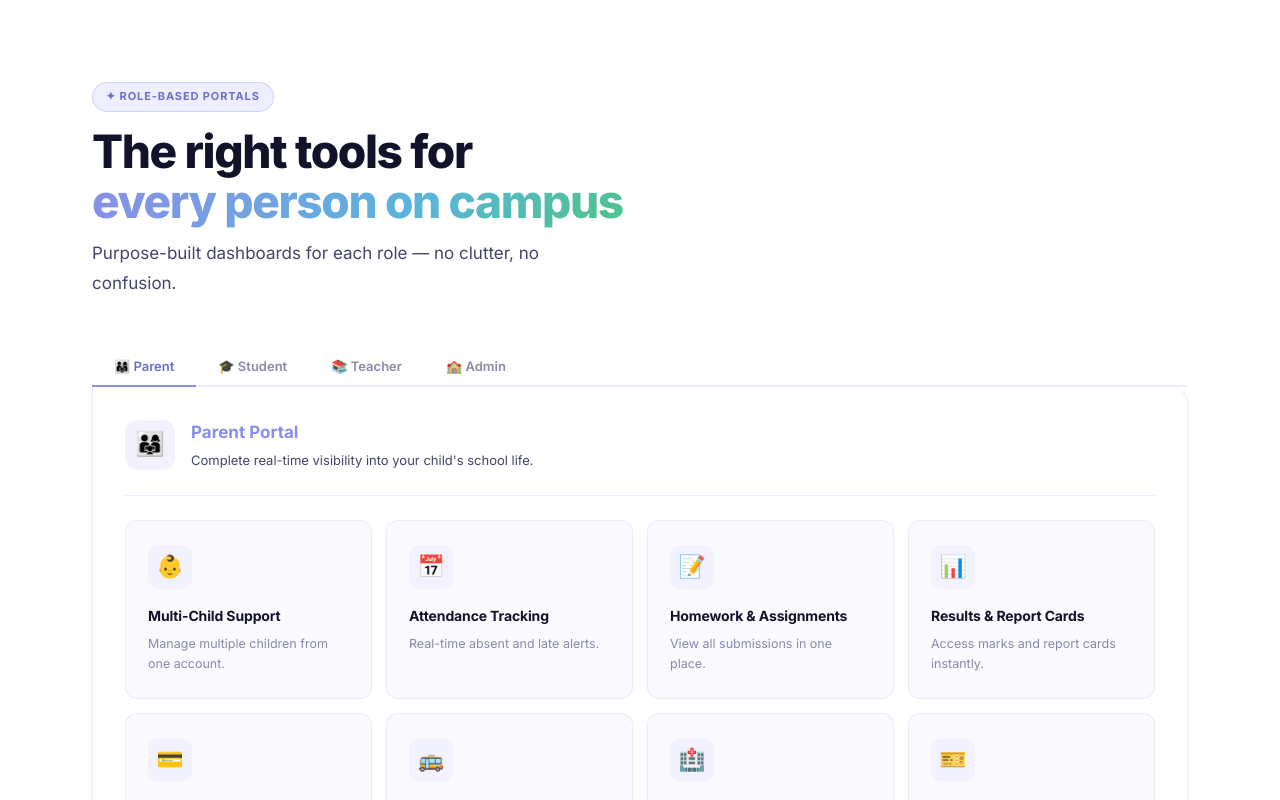
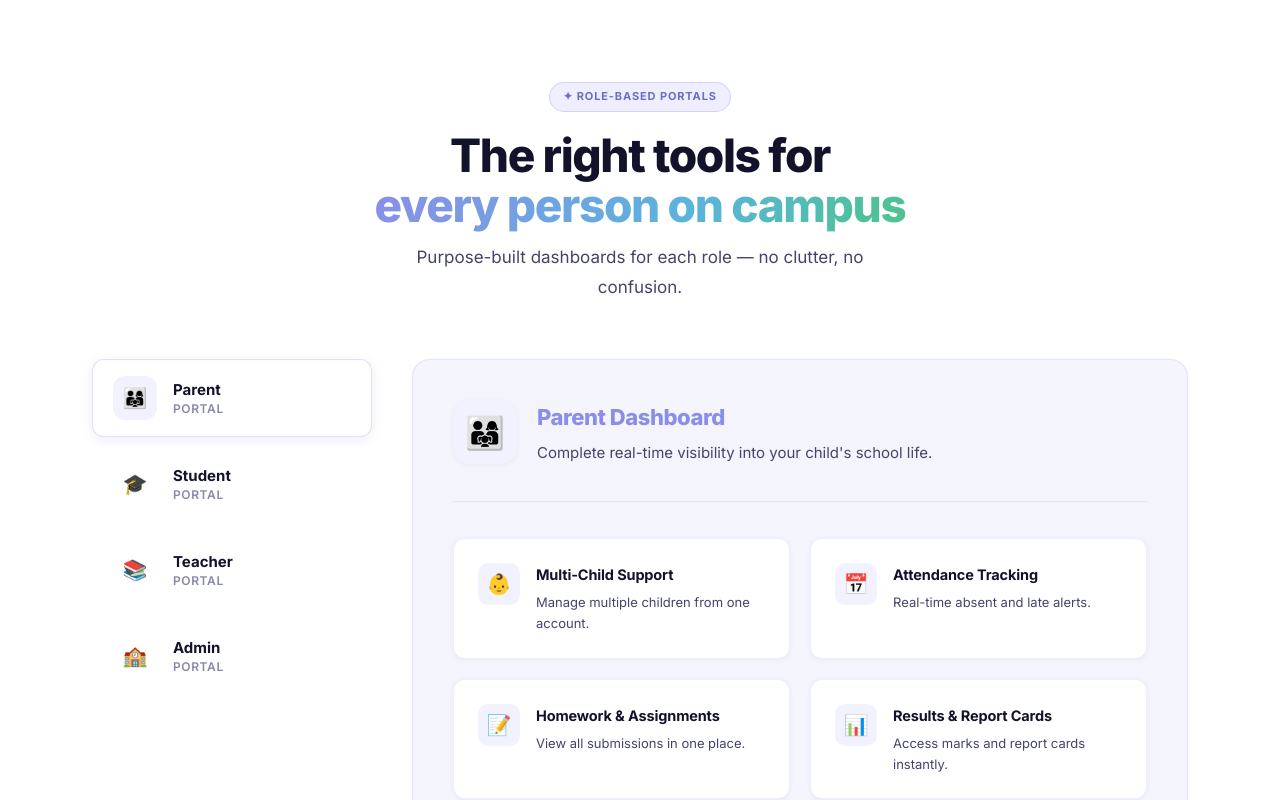
Before and after one commit to Madhavan-012004/ERP-Application-, a Next.js app in the folder campusos-website/: page / in a window 1280 px wide. Shown: the part 2900-3700 px from the top of the page. Built offline with nearby package versions, Linux system fonts and the light colour scheme.

Commit message:
Redesign Portals section with a professional vertical sidebar layout and 2-column feature cards

```diff
--- a/campusos-website/app/globals.css
+++ b/campusos-website/app/globals.css
@@ -236,45 +236,58 @@ ul, ol { list-style: none; }
   border-radius: var(--pill);
 }
 
-/* ─── Portals / tabs ─── */
-.ptabs { display: flex; gap: 0; border-bottom: 2px solid var(--border); margin-bottom: 0; }
-.ptab {
-  padding: 11px 22px; font-size: 13px; font-weight: 600; color: var(--ink-3);
-  background: transparent; border: none; border-bottom: 2px solid transparent;
-  margin-bottom: -2px; transition: all .2s; cursor: pointer;
-  display: flex; align-items: center; gap: 7px;
+/* ─── Portals Redesign ─── */
+.portal-container { display: flex; gap: 40px; align-items: flex-start; }
+.portal-sidebar { width: 280px; flex-shrink: 0; display: flex; flex-direction: column; gap: 8px; }
+.portal-tab {
+  display: flex; align-items: center; gap: 16px;
+  padding: 16px 20px; border-radius: var(--r-sm);
+  background: transparent; border: 1.5px solid transparent;
+  transition: all .25s; text-align: left; cursor: pointer;
 }
-.ptab:hover { color: var(--ink-2); }
-.ptab.on { color: var(--c-violet-d); border-bottom-color: var(--c-violet); }
+.portal-tab:hover { background: var(--bg-alt); }
+.portal-tab.active { background: var(--white); border-color: var(--border-med); box-shadow: var(--shadow-sm); }
+.ptab-icon {
+  width: 44px; height: 44px; border-radius: 12px;
+  display: flex; align-items: center; justify-content: center;
+  font-size: 20px; transition: all .25s;
+}
+.ptab-title { font-size: 15px; font-weight: 700; color: var(--ink-1); margin-bottom: 2px; }
+.ptab-sub { font-size: 12px; font-weight: 600; color: var(--ink-3); text-transform: uppercase; letter-spacing: .05em; }
 
-.ppanel {
-  background: var(--white); border: 1.5px solid var(--border);
-  border-top: none; border-radius: 0 var(--r) var(--r) var(--r);
-  padding: 32px; box-shadow: var(--shadow-xs);
+.portal-content {
+  flex: 1; background: var(--bg-alt);
+  border-radius: var(--r); border: 1.5px solid var(--border);
+  padding: 40px; box-shadow: var(--shadow-xs);
 }
-.ppanel-hd {
-  display: flex; align-items: center; gap: 16px;
-  padding-bottom: 24px; margin-bottom: 24px;
+.portal-header {
+  display: flex; align-items: center; gap: 20px;
+  margin-bottom: 36px; padding-bottom: 36px;
   border-bottom: 1px solid var(--border);
 }
-.pavatar { width: 50px; height: 50px; border-radius: 13px; display: flex; align-items: center; justify-content: center; font-size: 24px; }
-.ptitle { font-size: 17px; font-weight: 700; margin-bottom: 4px; }
-.pdesc  { font-size: 13px; color: var(--ink-2); }
-.pgrid  { display: grid; grid-template-columns: repeat(4,1fr); gap: 14px; }
-.pfeat  {
-  padding: 24px 22px; border-radius: var(--r-sm);
-  border: 1px solid var(--border); background: var(--bg);
-  box-shadow: none;
-  transition: all .25s; display: flex; flex-direction: column;
+.ph-avatar {
+  width: 64px; height: 64px; border-radius: 16px;
+  display: flex; align-items: center; justify-content: center;
+  font-size: 32px; box-shadow: var(--shadow-xs); background: var(--white);
 }
-.pfeat:hover { border-color: var(--border-med); background: var(--white); box-shadow: var(--shadow-md); transform: translateY(-3px); }
-.pfeat-icon {
-  font-size: 22px; width: 44px; height: 44px; border-radius: 11px;
+.ph-title { font-size: 22px; font-weight: 800; letter-spacing: -.02em; margin-bottom: 6px; }
+.ph-desc { font-size: 15px; color: var(--ink-2); line-height: 1.6; }
+
+.portal-grid { display: grid; grid-template-columns: 1fr 1fr; gap: 20px; }
+.pf-card {
+  display: flex; align-items: flex-start; gap: 16px;
+  background: var(--white); border: 1.5px solid var(--border);
+  padding: 24px; border-radius: var(--r-sm);
+  box-shadow: var(--shadow-xs); transition: all .25s;
+}
+.pf-card:hover { transform: translateY(-3px); box-shadow: var(--shadow-md); border-color: var(--border-med); }
+.pf-icon {
+  width: 42px; height: 42px; border-radius: 10px;
   display: flex; align-items: center; justify-content: center;
-  margin-bottom: 16px; flex-shrink: 0;
+  font-size: 20px; flex-shrink: 0;
 }
-.pfeat-t { font-size: 14px; font-weight: 700; color: var(--ink-1); margin-bottom: 7px; letter-spacing: -.01em; }
-.pfeat-d { font-size: 12.5px; color: var(--ink-3); line-height: 1.6; }
+.pf-title { font-size: 14.5px; font-weight: 700; color: var(--ink-1); margin-bottom: 6px; letter-spacing: -.01em; }
+.pf-desc { font-size: 13px; color: var(--ink-2); line-height: 1.6; }
 
 /* ─── Smart modules ─── */
 .mods-grid { display: grid; grid-template-columns: repeat(5,1fr); gap: 14px; }
@@ -455,7 +468,9 @@ ul, ol { list-style: none; }
   .hero-cards { display: none; }
   .about-grid { grid-template-columns: 1fr; gap: 40px; }
   .services-grid { grid-template-columns: 1fr; }
-  .pgrid { grid-template-columns: repeat(2,1fr); }
+  .portal-container { flex-direction: column; }
+  .portal-sidebar { width: 100%; flex-direction: row; flex-wrap: wrap; }
+  .portal-tab { flex: 1; min-width: 200px; }
   .mods-grid { grid-template-columns: repeat(3,1fr); }
   .ai-grid { grid-template-columns: repeat(2,1fr); }
   .ben-grid { grid-template-columns: repeat(2,1fr); }
@@ -470,7 +485,8 @@ ul, ol { list-style: none; }
   .mods-grid { grid-template-columns: repeat(2,1fr); }
   .ai-grid { grid-template-columns: 1fr; }
   .ben-grid { grid-template-columns: 1fr; }
-  .pgrid { grid-template-columns: 1fr; }
+  .portal-grid { grid-template-columns: 1fr; }
+  .portal-content { padding: 24px; }
   .why-grid { grid-template-columns: 1fr; }
   .mission { padding: 48px 28px; }
   .cta-box { padding: 48px 28px; }
--- a/campusos-website/app/page.tsx
+++ b/campusos-website/app/page.tsx
@@ -226,34 +226,53 @@ function Portals() {
   return (
     <section className="sec" style={{background:"var(--white)"}} id="features">
       <div className="w">
-        <div style={{marginBottom:48}}>
-          <div className="tag">✦ Role-Based Portals</div>
-          <h2 className="h2" style={{marginTop:14,marginBottom:12}}>The right tools for<br/><span className="gt">every person on campus</span></h2>
-          <p className="lead">Purpose-built dashboards for each role — no clutter, no confusion.</p>
+        <div style={{textAlign:"center",marginBottom:56}}>
+          <div className="tag" style={{marginBottom:18}}>✦ Role-Based Portals</div>
+          <h2 className="h2" style={{marginBottom:12}}>The right tools for<br/><span className="gt">every person on campus</span></h2>
+          <p className="lead" style={{margin:"0 auto"}}>Purpose-built dashboards for each role — no clutter, no confusion.</p>
         </div>
-        <div className="ptabs">
+
+        <div className="portal-container">
+          {/* Sidebar */}
+          <div className="portal-sidebar">
             {PORTALS.map(x=>(
-            <button key={x.key} id={`tab-${x.key}`} className={`ptab ${active===x.key?"on":""}`} onClick={()=>setActive(x.key)}>
-              {x.emoji} {x.label}
+              <button
+                key={x.key}
+                className={`portal-tab ${active===x.key?"active":""}`}
+                onClick={()=>setActive(x.key)}
+              >
+                <div className="ptab-icon" style={{background:active===x.key?x.p.bg:'transparent', color:active===x.key?x.p.c:'var(--ink-3)'}}>
+                  {x.emoji}
+                </div>
+                <div className="ptab-text">
+                  <div className="ptab-title">{x.label}</div>
+                  <div className="ptab-sub">Portal</div>
+                </div>
               </button>
             ))}
           </div>
-        <div className="ppanel">
-          <div className="ppanel-hd">
-            <div className="pavatar" style={{background:p.p.bg}}>{p.emoji}</div>
+
+          {/* Content */}
+          <div className="portal-content">
+            <div className="portal-header">
+               <div className="ph-avatar" style={{background:p.p.bg}}>{p.emoji}</div>
                <div>
-              <div className="ptitle" style={{color:p.p.c}}>{p.label} Portal</div>
-              <div className="pdesc">{p.desc}</div>
+                 <h3 className="ph-title" style={{color:p.p.c}}>{p.label} Dashboard</h3>
+                 <p className="ph-desc">{p.desc}</p>
                </div>
             </div>
-          <div className="pgrid">
+
+            <div className="portal-grid">
               {p.feats.map((f,i)=>(
-              <div className="pfeat" key={i}>
-                <div className="pfeat-icon" style={{background:p.p.bg}}>{f.i}</div>
-                <div className="pfeat-t">{f.t}</div>
-                <div className="pfeat-d">{f.d}</div>
+                <div className="pf-card" key={i}>
+                   <div className="pf-icon" style={{background:p.p.bg, color:p.p.c}}>{f.i}</div>
+                   <div className="pf-body">
+                     <div className="pf-title">{f.t}</div>
+                     <div className="pf-desc">{f.d}</div>
+                   </div>
                 </div>
               ))}
+            </div>
           </div>
         </div>
       </div>
```
Lines whose indentation alone changed are shown as unchanged.
